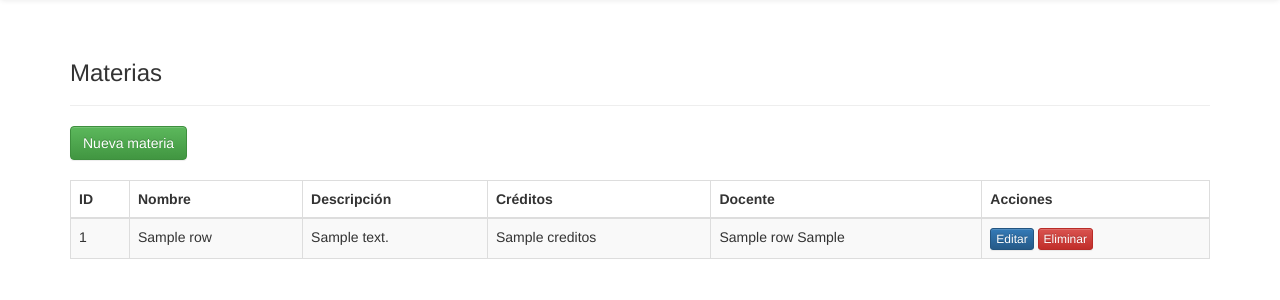
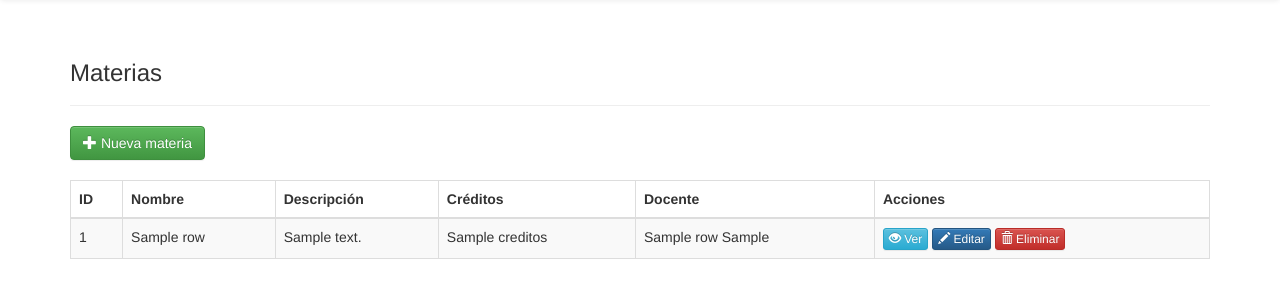
Before and after one commit to danielvgz/POT2312_LAB-escuela, a PHP site: template views/materias/index.php in a window 1280 px wide. Shown: the part 52-352 px from the top of the page. Run offline with PHP 8.4, Linux system fonts and the light colour scheme; the template is opened without the code that fills it: most values are stand-ins (such as "Sample title", 1, 10 or a date in 2020); some libraries are stand-ins or nearby versions.

Commit message:
feat: Agregar modal para ver detalles de materias e iconos en acciones

```diff
--- a/views/materias/index.php
+++ b/views/materias/index.php
@@ -1,5 +1,5 @@
 <div class="page-header"><h3>Materias</h3></div>
-<a class="btn btn-success" href="index.php?controller=materias&action=form">Nueva materia</a>
+<a class="btn btn-success" href="index.php?controller=materias&action=form"><span class="glyphicon glyphicon-plus"></span> Nueva materia</a>
 <br><br>
 <table class="table table-bordered table-striped">
     <thead><tr><th>ID</th><th>Nombre</th><th>Descripción</th><th>Créditos</th><th>Docente</th><th>Acciones</th></tr></thead>
@@ -12,8 +12,15 @@
             <td><?php echo htmlspecialchars($r['creditos']); ?></td>
             <td><?php echo htmlspecialchars(($r['docente_nombre'] ?? '') . ' ' . ($r['docente_apellido'] ?? '')); ?></td>
             <td>
-                <a class="btn btn-primary btn-xs" href="index.php?controller=materias&action=form&id=<?php echo (int) $r['id']; ?>">Editar</a>
-                <a class="btn btn-danger btn-xs" href="index.php?controller=materias&action=delete&id=<?php echo (int) $r['id']; ?>" onclick="return confirm('¿Eliminar registro?');">Eliminar</a>
+                <button class="btn btn-info btn-xs" data-toggle="modal" data-target="#viewModal" onclick="viewRecord(<?php echo (int) $r['id']; ?>, '<?php echo htmlspecialchars($r['nombre']); ?>', '<?php echo htmlspecialchars($r['descripcion']); ?>', '<?php echo htmlspecialchars($r['creditos']); ?>', '<?php echo htmlspecialchars(($r['docente_nombre'] ?? '') . ' ' . ($r['docente_apellido'] ?? '')); ?>', '<?php echo htmlspecialchars($r['estado'] ?? 'Activo'); ?>', '<?php echo htmlspecialchars($r['fecha_creacion'] ?? ''); ?>')">
+                    <span class="glyphicon glyphicon-eye-open"></span> Ver
+                </button>
+                <a class="btn btn-primary btn-xs" href="index.php?controller=materias&action=form&id=<?php echo (int) $r['id']; ?>">
+                    <span class="glyphicon glyphicon-pencil"></span> Editar
+                </a>
+                <a class="btn btn-danger btn-xs" href="index.php?controller=materias&action=delete&id=<?php echo (int) $r['id']; ?>" onclick="return confirm('¿Eliminar registro?');">
+                    <span class="glyphicon glyphicon-trash"></span> Eliminar
+                </a>
             </td>
         </tr>
     <?php endforeach; ?>
@@ -30,3 +37,61 @@
         </ul>
     </nav>
 <?php endif; ?>
+
+<!-- Modal para Ver Detalles -->
+<div class="modal fade" id="viewModal" role="dialog">
+    <div class="modal-dialog">
+        <!-- Modal content-->
+        <div class="modal-content">
+            <div class="modal-header">
+                <button type="button" class="close" data-dismiss="modal">&times;</button>
+                <h4 class="modal-title"><span class="glyphicon glyphicon-info-sign"></span> Detalles de la Materia</h4>
+            </div>
+            <div class="modal-body">
+                <div class="form-group">
+                    <label><strong>ID:</strong></label>
+                    <p id="viewId"></p>
+                </div>
+                <div class="form-group">
+                    <label><strong>Nombre:</strong></label>
+                    <p id="viewNombre"></p>
+                </div>
+                <div class="form-group">
+                    <label><strong>Descripción:</strong></label>
+                    <p id="viewDescripcion"></p>
+                </div>
+                <div class="form-group">
+                    <label><strong>Créditos:</strong></label>
+                    <p id="viewCreditos"></p>
+                </div>
+                <div class="form-group">
+                    <label><strong>Docente:</strong></label>
+                    <p id="viewDocente"></p>
+                </div>
+                <div class="form-group">
+                    <label><strong>Estado:</strong></label>
+                    <p id="viewEstado"></p>
+                </div>
+                <div class="form-group">
+                    <label><strong>Fecha Creación:</strong></label>
+                    <p id="viewFechaCreacion"></p>
+                </div>
+            </div>
+            <div class="modal-footer">
+                <button type="button" class="btn btn-default" data-dismiss="modal">Cerrar</button>
+            </div>
+        </div>
+    </div>
+</div>
+
+<script>
+function viewRecord(id, nombre, descripcion, creditos, docente, estado, fechaCreacion) {
+    document.getElementById('viewId').textContent = id;
+    document.getElementById('viewNombre').textContent = nombre;
+    document.getElementById('viewDescripcion').textContent = descripcion;
+    document.getElementById('viewCreditos').textContent = creditos;
+    document.getElementById('viewDocente').textContent = docente;
+    document.getElementById('viewEstado').textContent = estado;
+    document.getElementById('viewFechaCreacion').textContent = fechaCreacion;
+}
+</script>
```
